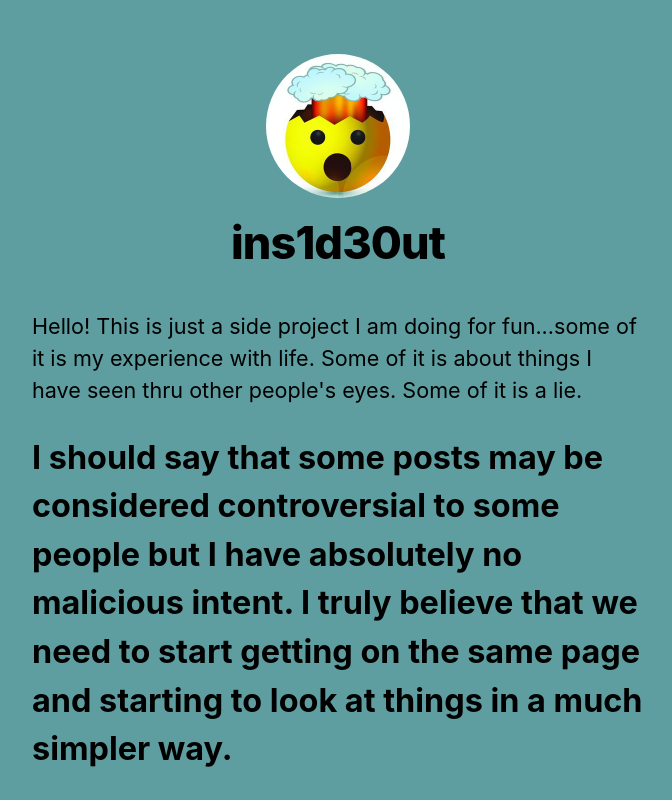
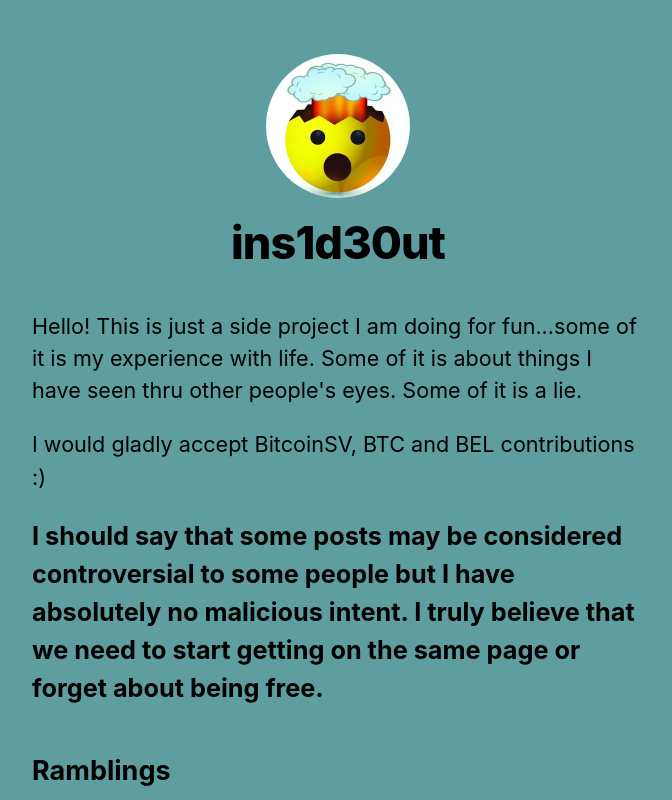
Before and after one commit to ins1d30ut/nextjs-blog, a Next.js app: page / in a window 1280 px wide. Shown: the top 800 px of the page, without its empty margins (302-974 px from the left). Built offline with nearby package versions, Linux system fonts and the light colour scheme.

Commit message:
push new

```diff
--- a/pages/index.js
+++ b/pages/index.js
@@ -17,15 +17,16 @@ export default function Home({ allPostsData }) {
           my experience with life. Some of it is about things I have seen thru
           other people's eyes. Some of it is a lie.
         </p>
-        <h1>
+        <div>I would gladly accept BitcoinSV, BTC and BEL contributions :)</div>
+        <h3>
           I should say that some posts may be considered controversial to some
           people but I have absolutely no malicious intent. I truly believe that
-          <strong> we</strong> need to start getting on the same page and
-          starting to look at things in a much simpler way.
-        </h1>
+          <strong> we</strong> need to start getting on the same page or forget
+          about being free.
+        </h3>
       </section>
       <section className={`${utilStyles.headingMd} ${utilStyles.padding1px}`}>
-        <h2 className={utilStyles.headingLg}>Blog</h2>
+        <h2 className={utilStyles.headingLg}>Ramblings</h2>
         <ul className={utilStyles.list}>
           {allPostsData.map(({ id, date, title }) => (
             <li className={utilStyles.listItem} key={id}>
```
Also changed, not shown: posts/childhood.md (+3 -1 lines).
